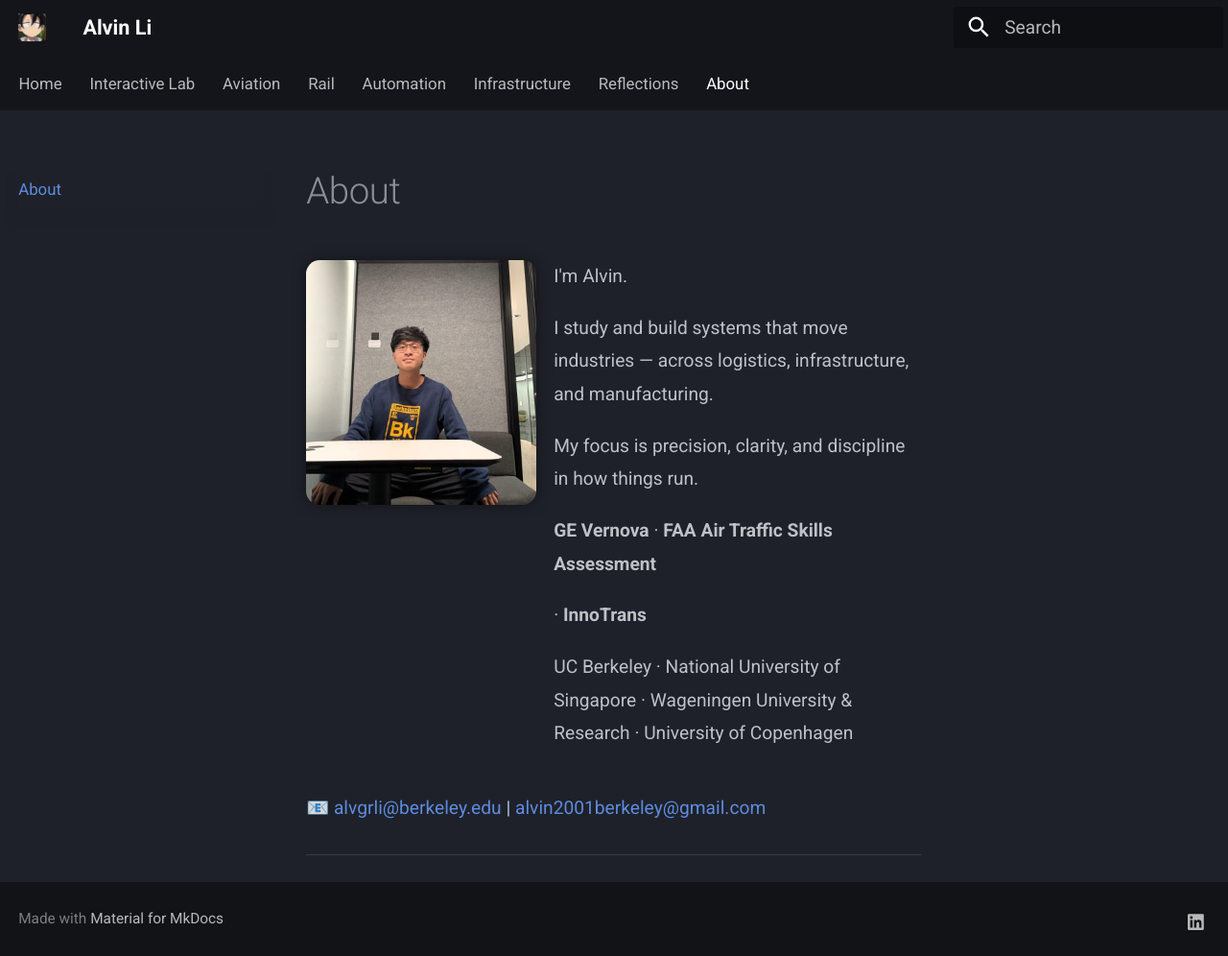
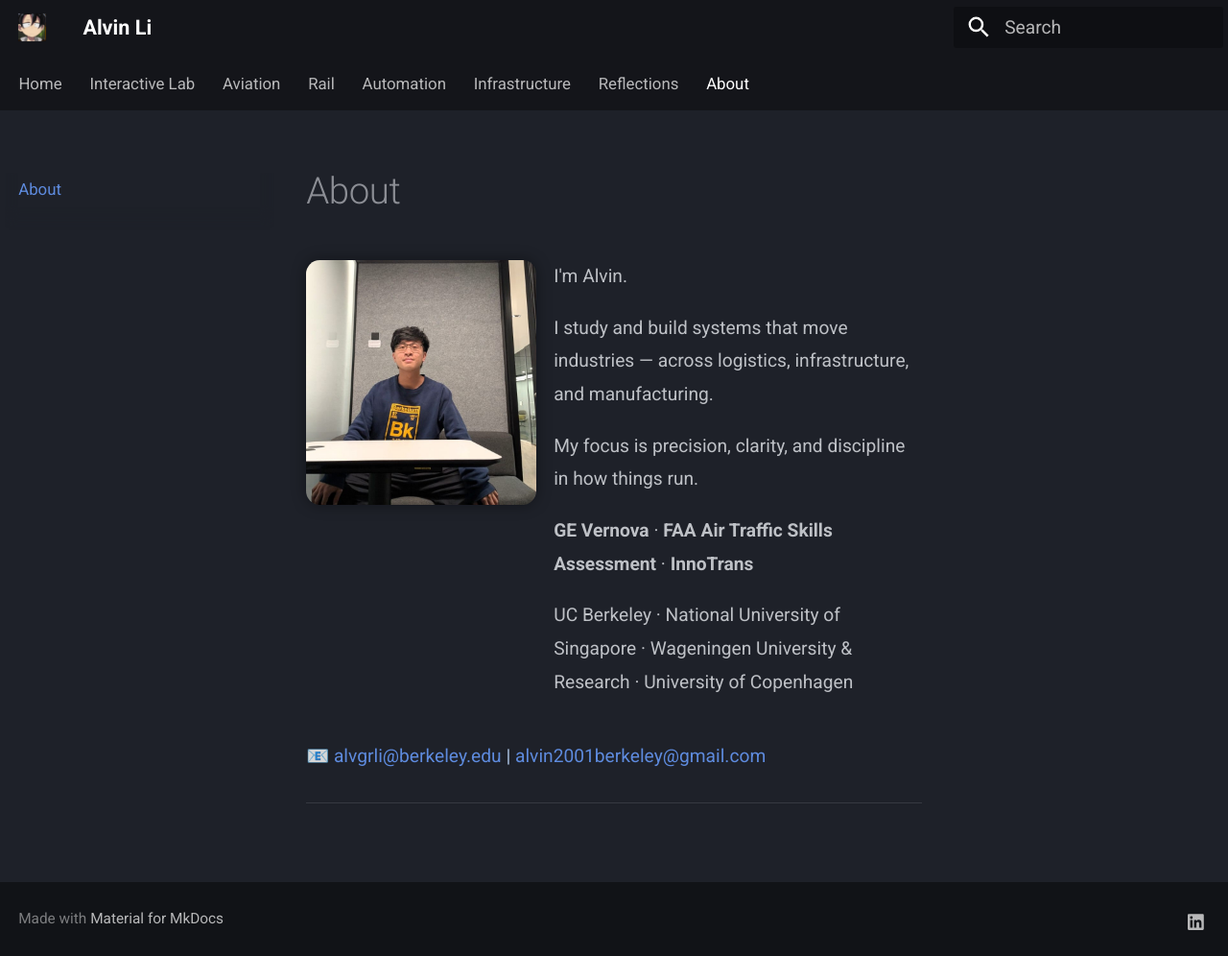
Before and after one commit to alvvvli/alvin-site, an MkDocs documentation site: the page built from docs/about.md, in a window 1280 px wide and 996 px high. Shown: the whole window at 96% size. Built offline with MkDocs 1.6.1 and Material for MkDocs 9.7.7, drawn with Linux system fonts in a browser that asks for light colours; comment, search, counter and statistics services are not loaded.

```diff
--- a/docs/about.md
+++ b/docs/about.md
@@ -49,7 +49,7 @@
     <p>I'm Alvin.</p>
     <p>I study and build systems that move industries — across logistics, infrastructure, and manufacturing.</p>
     <p>My focus is precision, clarity, and discipline in how things run.</p>
-    <p><strong> GE Vernova</strong> · <strong>FAA Air Traffic Skills Assessment</strong></p> · <strong>InnoTrans</strong></p>
+    <p><strong> GE Vernova</strong> · <strong>FAA Air Traffic Skills Assessment</strong> · <strong>InnoTrans</strong></p>
     <p>UC Berkeley · National University of Singapore · Wageningen University & Research · University of Copenhagen</p>
   </div>
 </div>
```
